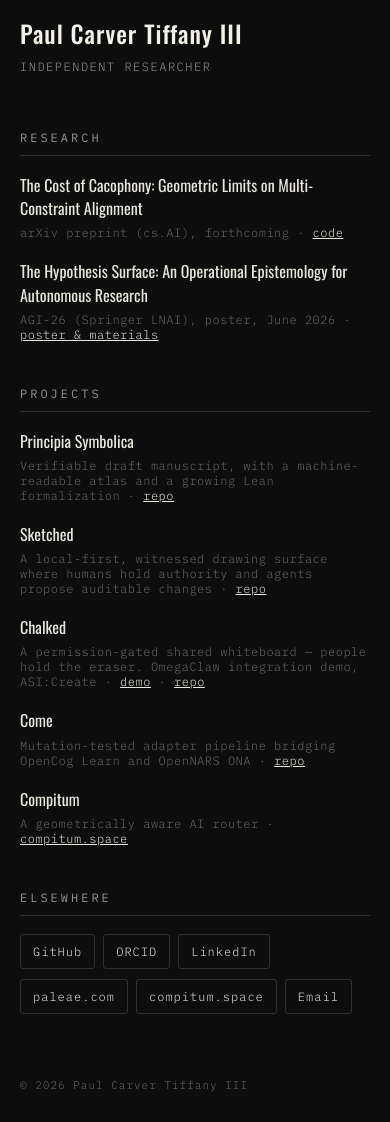
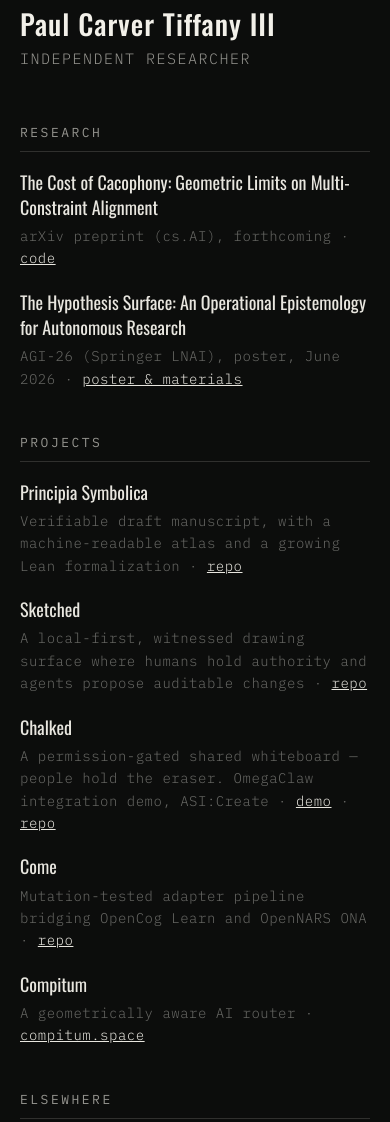
Before and after one commit to PaulTiffany/PaulTiffany.github.io, a plain HTML site: page index.html in a window 390 px wide. Shown: the part 143-1265 px from the top of the page. Drawn offline with nearby package versions, Linux system fonts and the light colour scheme.

Commit message:
Bigger mobile type for business-card QR scanning
People are hitting this page fresh off a phone camera scan, not
browsing at a desk -- bumped mobile sizes to real legible minimums
(name 28px, entry titles 18px, metadata 14px, nav buttons 15px with
larger touch targets) instead of just scaling desktop proportions
down.

```diff
--- a/index.html
+++ b/index.html
@@ -58,13 +58,16 @@
   footer { margin-top: 64px; font-family: 'IBM Plex Mono', monospace; font-size: 11px; letter-spacing: 1px; color: var(--ink-dimmer); }
 
   @media (max-width: 560px) {
-    .wrap { padding: 48px 20px 56px; }
+    .wrap { padding: 40px 20px 56px; }
     .hero { flex-direction: column; align-items: flex-start; gap: 18px; }
     .hero img { width: 92px; height: 92px; }
-    .hero h1 { font-size: 24px; }
-    .hero .lead { font-size: 12px; letter-spacing: 1.5px; }
-    .entry-title { font-size: 16px; }
-    nav.links a { padding: 9px 12px; font-size: 12px; }
+    .hero h1 { font-size: 28px; line-height: 1.2; }
+    .hero .lead { font-size: 15px; letter-spacing: 1.5px; }
+    h2 { font-size: 13px; letter-spacing: 2.5px; }
+    .entry-title { font-size: 18px; line-height: 1.4; }
+    .entry-meta { font-size: 14px; line-height: 1.6; }
+    nav.links a { padding: 12px 16px; font-size: 15px; }
+    footer { font-size: 12px; }
   }
 </style>
 </head>
```
